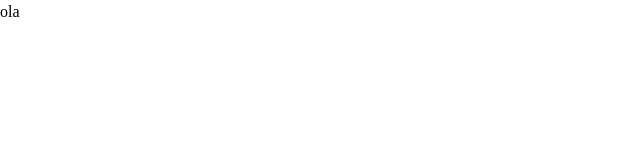
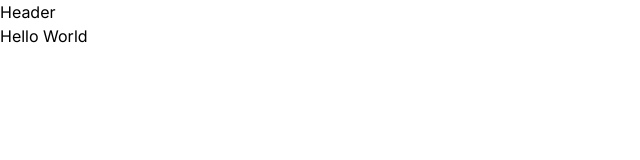
Before and after one commit to adventureandre/devStore, a Next.js app: page / in a window 1280 px wide. Shown: the top 160 px of the page, without its empty margins (0-640 px from the left). Built offline with nearby package versions, Linux system fonts and the light colour scheme.

Commit message:
configurando layout

```diff
--- /dev/null
+++ b/src/app/(store)/(home)/loading.tsx
@@ -0,0 +1,3 @@
+export default function SearchLoading() {
+  return <p>Carregando...</p>
+}
--- /dev/null
+++ b/src/app/(store)/(home)/page.tsx
@@ -0,0 +1,5 @@
+export default async function Search() {
+  await new Promise((resolve) => setTimeout(resolve, 2000))
+
+  return <h1>Hello World</h1>
+}
--- /dev/null
+++ b/src/app/(store)/layout.tsx
@@ -0,0 +1,11 @@
+import { Header } from '@/components/header'
+import { ReactNode } from 'react'
+
+export default function StoreLayout({ children }: { children: ReactNode }) {
+  return (
+    <div>
+      <Header />
+      {children}
+    </div>
+  )
+}
--- /dev/null
+++ b/src/app/(store)/search/loading.tsx
@@ -0,0 +1,3 @@
+export default function SearchLoading() {
+  return <p>Carregando busca...</p>
+}
--- /dev/null
+++ b/src/app/(store)/search/page.tsx
@@ -0,0 +1,5 @@
+export default async function Home() {
+  await new Promise((resolve) => setTimeout(resolve, 2000))
+
+  return <h1>Hello World</h1>
+}
--- a/src/app/layout.tsx
+++ b/src/app/layout.tsx
@@ -14,8 +14,8 @@ export default function RootLayout({
   children: React.ReactNode
 }>) {
   return (
-    <html lang="pt">
-      <body className={inter.variable}>{children}</body>
+    <html className={inter.variable} lang="pt">
+      <body>{children}</body>
     </html>
   )
 }
--- a/src/app/page.tsx
+++ /dev/null
@@ -1,3 +0,0 @@
-export default function Home() {
-  return <h1>ola</h1>
-}
--- /dev/null
+++ b/src/components/header.tsx
@@ -0,0 +1,3 @@
+export function Header() {
+  return <div>Header</div>
+}
```
Also changed, not shown: src/app/icon.png (added).
